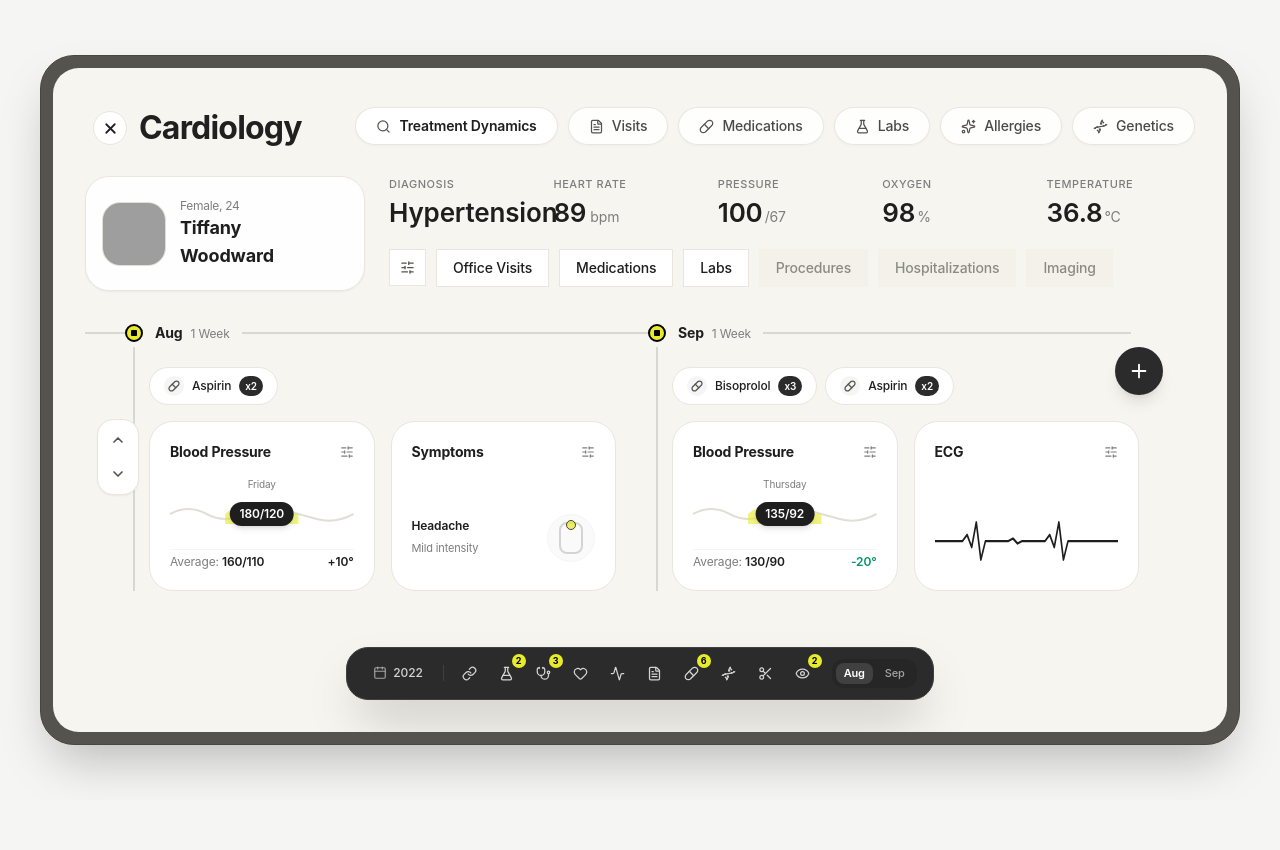
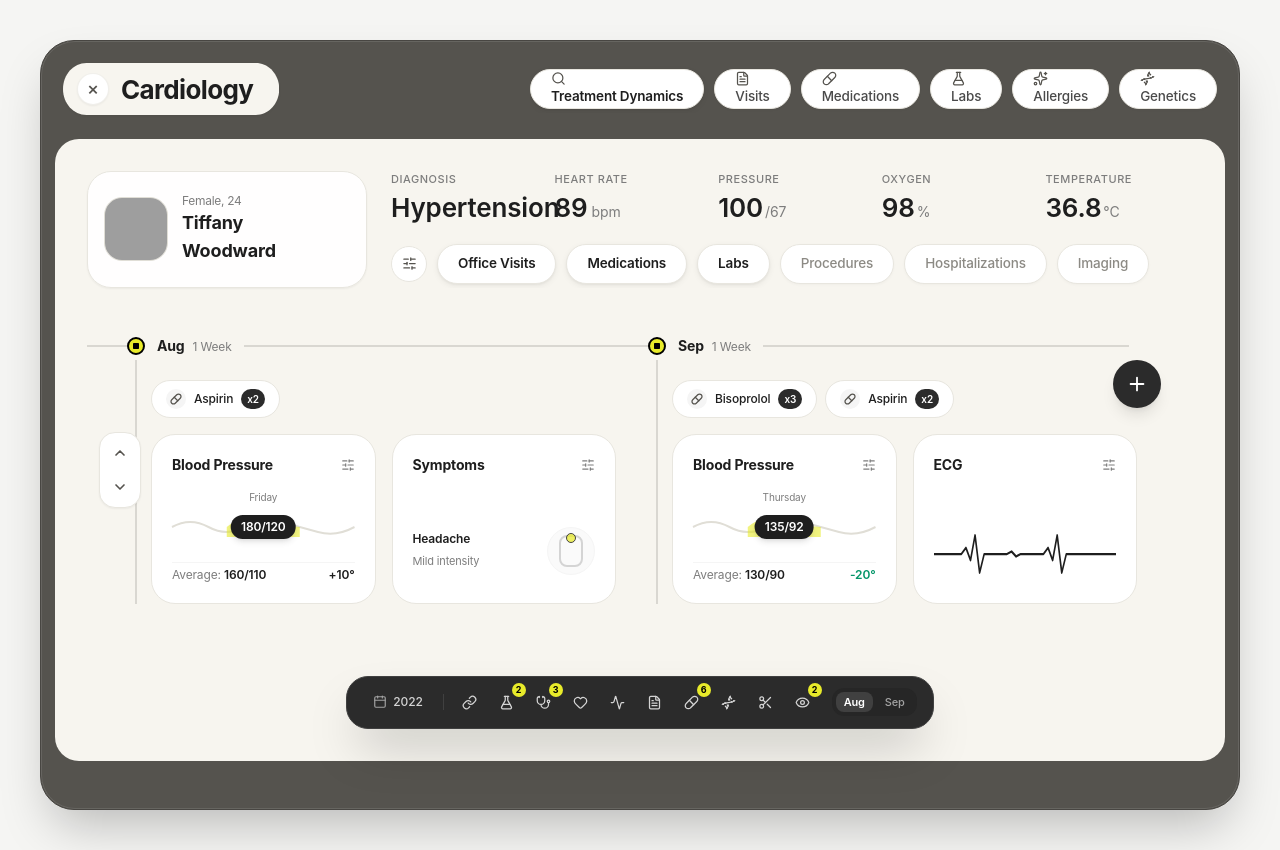
Before and after one commit to Timmy-tek/Unique-Frontend-Design-Test, a React app: page / in a window 1280 px wide. Before the commit the page ends 800 px from the top, so only its background shows below. Built offline with nearby package versions, Linux system fonts and the light colour scheme; grey boxes are pictures that could not be loaded; the HTML template or start-up script is replaced by a standard one.

Commit message:
feat: recreate futuristic medical dashboard with continuous geometry
Co-authored-by: Timmy-tek <193708348+Timmy-tek@users.noreply.github.com>

```diff
--- a/src/App.jsx
+++ b/src/App.jsx
@@ -12,28 +12,29 @@ import { Square } from 'lucide-react';
 export function App() {
   return (
     <DashboardShell>
-      {/* Top Header Section */}
-      <div className="flex flex-col gap-5">
-        {/* Row 1: Header Contour + Top Navigation */}
-        <div className="flex flex-col lg:flex-row lg:items-center justify-between gap-4">
+      {/* Top Header Section on Dark Frame Shell */}
+      <div className="flex flex-col gap-4">
+        {/* Row 1: Top Navigation on Dark Shell + Header Contour */}
+        <div className="flex flex-col lg:flex-row lg:items-center justify-between gap-4 py-2 px-2">
           <HeaderContour />
           <TopNavigation />
         </div>
 
+        {/* Main Inner White Surface Container */}
+        <div className="bg-[#F7F5EF] rounded-[24px] p-4 sm:p-6 lg:p-8 flex flex-col justify-between gap-6">
           {/* Row 2: Patient Card + Medical Metrics & Filter Bar */}
-        <div className="flex flex-col lg:flex-row items-stretch gap-6 mt-1">
+          <div className="flex flex-col lg:flex-row items-stretch gap-6">
             <PatientCard />
             <MetricsAndFilterBar />
           </div>
-      </div>
 
           {/* Main Content Area: Horizontal Medical Timeline */}
-      <div className="relative my-6 flex-1 flex flex-col justify-center">
+          <div className="relative my-4 flex-1 flex flex-col justify-center">
             <TimelineControlsAndNodes />
 
             {/* Timeline Rail Container */}
             <div className="relative w-full py-2 pr-14">
-          {/* Main Horizontal Line - positioned cleanly behind node indicators */}
+              {/* Main Horizontal Line */}
               <div className="absolute top-[17px] left-0 right-16 h-[2px] bg-[#D9D7D1] z-0" />
 
               {/* Timeline Columns (Aug / Sep) */}
@@ -41,7 +42,6 @@ export function App() {
 
                 {/* August Section */}
                 <div className="flex flex-col gap-4 relative">
-              {/* Timeline Node Aug Header */}
                   <div className="flex items-center gap-3 bg-[#F7F5EF] pr-3 w-max z-10">
                     <div className="w-[18px] h-[18px] rounded-full bg-[#E8EB2A] border-2 border-black flex items-center justify-center shadow-xs z-10 cursor-pointer hover:scale-110 transition-transform">
                       <Square size={8} className="fill-black stroke-none" />
@@ -52,17 +52,13 @@ export function App() {
                     </div>
                   </div>
 
-              {/* Vertical Branch Line */}
                   <div className="absolute left-[8px] top-[24px] bottom-0 w-[2px] bg-[#D9D7D1] z-0" />
 
-              {/* August Items Container */}
                   <div className="pl-6 pt-2 flex flex-col gap-4">
-                {/* Medication Capsule */}
                     <div>
                       <MedicationCapsule name="Aspirin" dose="x2" />
                     </div>
 
-                {/* Cards Grid */}
                     <div className="grid grid-cols-1 sm:grid-cols-2 gap-4">
                       <BloodPressureCard
                         day="Friday"
@@ -78,7 +74,6 @@ export function App() {
 
                 {/* September Section */}
                 <div className="flex flex-col gap-4 relative">
-              {/* Timeline Node Sep Header */}
                   <div className="flex items-center gap-3 bg-[#F7F5EF] pr-3 w-max z-10">
                     <div className="w-[18px] h-[18px] rounded-full bg-[#E8EB2A] border-2 border-black flex items-center justify-center shadow-xs z-10 cursor-pointer hover:scale-110 transition-transform">
                       <Square size={8} className="fill-black stroke-none" />
@@ -89,18 +84,14 @@ export function App() {
                     </div>
                   </div>
 
-              {/* Vertical Branch Line */}
                   <div className="absolute left-[8px] top-[24px] bottom-0 w-[2px] bg-[#D9D7D1] z-0" />
 
-              {/* September Items Container */}
                   <div className="pl-6 pt-2 flex flex-col gap-4">
-                {/* Medication Capsules */}
                     <div className="flex flex-wrap gap-2">
                       <MedicationCapsule name="Bisoprolol" dose="x3" />
                       <MedicationCapsule name="Aspirin" dose="x2" />
                     </div>
 
-                {/* Cards Grid */}
                     <div className="grid grid-cols-1 sm:grid-cols-2 gap-4">
                       <BloodPressureCard
                         day="Thursday"
@@ -120,6 +111,8 @@ export function App() {
 
           {/* Bottom Dock Toolbar */}
           <BottomToolbar />
+        </div>
+      </div>
     </DashboardShell>
   );
 }
--- a/src/components/DashboardShell.jsx
+++ b/src/components/DashboardShell.jsx
@@ -1,17 +1,21 @@
 import React from 'react';
 
 /**
- * TopHeaderContour & DashboardShell
- * Recreates the outer dark shell (#55534E) and the inner surface (#F7F5EF)
+ * DashboardShell
+ * The outer dark gray CNC-machined frame (#55534E) containing the inner surface panel (#F7F5EF).
+ * The dark shell serves as the continuous background for the top header navigation area.
  */
 export const DashboardShell = ({ children }) => {
   return (
     <div className="w-full min-h-screen bg-[#F5F5F3] flex items-center justify-center p-3 sm:p-6 lg:p-10 font-sans selection:bg-accent selection:text-black">
-      {/* Outer Dark Frame */}
-      <div className="relative w-full max-w-[1500px] bg-[#55534E] rounded-[34px] p-[10px] sm:p-[12px] shadow-2xl border border-[#484642] overflow-hidden">
+      {/* Outer Dark Frame (~1500px x 760px) */}
+      <div className="relative w-full max-w-[1500px] bg-[#55534E] rounded-[34px] p-[10px] sm:p-[14px] shadow-2xl border border-[#484642] overflow-hidden">
 
-        {/* Inner Surface Panel */}
-        <div className="relative w-full h-full bg-[#F7F5EF] rounded-[26px] overflow-hidden flex flex-col justify-between p-4 sm:p-6 lg:p-8">
+        {/* Outer Frame Highlight */}
+        <div className="absolute inset-0 rounded-[34px] pointer-events-none border border-white/10" />
+
+        {/* Dashboard Canvas Surface Container */}
+        <div className="relative w-full h-full min-h-[740px] flex flex-col justify-between">
           {children}
         </div>
       </div>
--- a/src/components/HeaderContour.jsx
+++ b/src/components/HeaderContour.jsx
@@ -1,27 +1,50 @@
 import React from 'react';
-import { X } from 'lucide-react';
 
 /**
- * HeaderContour
- * Renders the top-left sculpted dip header contour where the dark outer frame (#55534E)
- * seamlessly curves down into the inner dashboard surface (#F7F5EF) around "Cardiology".
+ * Continuous sculpted header contour using SVG Bezier curves.
+ * Creates a smooth, organic flow between the outer dark frame and the header title badge.
  */
-export const HeaderContour = () => {
+export function HeaderContour({ title = "Cardiology" }) {
   return (
-    <div className="relative flex items-center pl-2 pt-1">
-      {/* Close Button + Title */}
-      <div className="relative z-10 flex items-center gap-3">
-        <button
-          aria-label="Close dashboard"
-          className="w-[34px] h-[34px] rounded-full bg-white text-[#202020] flex items-center justify-center shadow-xs hover:bg-neutral-100 hover:scale-105 transition-all duration-200 border border-[#E8E6DF] cursor-pointer"
+    <div className="relative flex items-center gap-3">
+      {/* Sculpted Container using SVG continuous Bezier path */}
+      <div className="relative flex items-center h-[52px]">
+        {/* Background SVG path with continuous smooth Bezier curves */}
+        <svg
+          className="absolute inset-0 w-full h-full text-[#F7F5EF] drop-shadow-sm"
+          preserveAspectRatio="none"
+          viewBox="0 0 240 52"
+          fill="currentColor"
         >
-          <X size={17} strokeWidth={2.5} />
-        </button>
+          {/* Continuous smooth path with sculpted bezier transitions */}
+          <path d="M 26 0
+                   C 11.6 0, 0 11.6, 0 26
+                   C 0 40.4, 11.6 52, 26 52
+                   L 214 52
+                   C 228.4 52, 240 40.4, 240 26
+                   C 240 11.6, 228.4 0, 214 0
+                   Z" />
+        </svg>
 
-        <h1 className="text-[28px] sm:text-[32px] font-bold text-[#202020] tracking-tight font-sans">
-          Cardiology
-        </h1>
+        {/* Content inside the sculpted contour */}
+        <div className="relative z-10 flex items-center gap-3 px-3.5 py-1.5">
+          {/* Close button inside top shell */}
+          <button
+            type="button"
+            className="w-8 h-8 rounded-full bg-white flex items-center justify-center text-[#55534E] hover:bg-[#F0EEE6] transition-all shadow-sm border border-[#E8E6DF]/60 text-lg font-medium leading-none"
+            aria-label="Close"
+          >
+            ×
+          </button>
+
+          {/* Cardiology Title */}
+          <h1 className="text-[26px] font-bold text-[#1E1E1E] tracking-tight pr-3 select-none">
+            {title}
+          </h1>
+        </div>
       </div>
     </div>
   );
-};
+}
+
+export default HeaderContour;
--- a/src/components/MetricsAndFilterBar.jsx
+++ b/src/components/MetricsAndFilterBar.jsx
@@ -1,5 +1,6 @@
 import React from 'react';
 import { SlidersHorizontal } from 'lucide-react';
+import { ShapemorphicPill } from './ShapemorphicPill';
 
 const filterCategories = [
   { id: 'office-visits', label: 'Office Visits', active: true },
@@ -69,22 +70,16 @@ export const MetricsAndFilterBar = () => {
       {/* Secondary Filter Navigation Row */}
       <div className="flex items-center gap-2 sm:gap-2.5 overflow-x-auto py-1 no-scrollbar">
         {/* Sliders / Filter icon pill */}
-        <button className="squircle-pill p-2.5 bg-white text-[#55534E] border border-[#E8E6DF] hover:bg-neutral-50 transition-all cursor-pointer">
+        <button className="w-9 h-9 rounded-full bg-white text-[#55534E] border border-[#E8E6DF] hover:bg-neutral-50 transition-all flex items-center justify-center cursor-pointer shadow-xs">
           <SlidersHorizontal size={15} strokeWidth={2} />
         </button>
 
         {filterCategories.map((cat) => (
-          <button
-            key={cat.id}
-            className={`
-              squircle-pill px-4 py-2 text-xs sm:text-sm font-medium whitespace-nowrap transition-all border cursor-pointer
-              ${cat.active
-                ? 'bg-white text-[#1E1E1E] border-[#E8E6DF] shadow-xs'
-                : 'bg-[#F2F0E8]/70 text-[#8C8A84] border-transparent hover:bg-white/80 hover:text-black'}
-            `}
-          >
-            {cat.label}
-          </button>
+          <ShapemorphicPill key={cat.id} active={cat.active}>
+            <span className={cat.active ? 'text-[#1E1E1E]' : 'text-[#8C8A84]'}>
+              {cat.label}
+            </span>
+          </ShapemorphicPill>
         ))}
       </div>
     </div>
--- /dev/null
+++ b/src/components/ShapemorphicPill.jsx
@@ -0,0 +1,46 @@
+import React from 'react';
+
+/**
+ * Shapemorphic pill button component using continuous curvature.
+ */
+export function ShapemorphicPill({
+  children,
+  active = false,
+  onClick,
+  className = '',
+  icon: Icon,
+  badge
+}) {
+  return (
+    <button
+      type="button"
+      onClick={onClick}
+      className={`relative inline-flex items-center justify-center h-10 px-5 text-[13.5px] font-medium transition-all duration-200 group select-none ${
+        active
+          ? 'text-[#1E1E1E] font-semibold'
+          : 'text-[#4A4A4A] hover:text-[#1E1E1E]'
+      } ${className}`}
+      style={{
+        borderRadius: '20px',
+        backgroundColor: active ? '#FFFFFF' : '#FFFFFF',
+        border: '1px solid #E8E6DF',
+        boxShadow: active
+          ? '0 2px 6px rgba(0,0,0,0.06), 0 1px 2px rgba(0,0,0,0.04)'
+          : '0 1px 3px rgba(0,0,0,0.03)',
+        transition: 'transform 0.2s cubic-bezier(0.2, 0.8, 0.2, 1), box-shadow 0.2s cubic-bezier(0.2, 0.8, 0.2, 1)'
+      }}
+    >
+      <div className="relative z-10 flex items-center gap-2">
+        {Icon && <Icon className="w-4 h-4 text-[#6E6E6E] group-hover:text-[#1E1E1E] transition-colors stroke-[1.75]" />}
+        <span>{children}</span>
+        {badge && (
+          <span className="ml-1 text-[11px] font-semibold bg-[#2B2B2B] text-white px-1.5 py-0.5 rounded-full leading-none">
+            {badge}
+          </span>
+        )}
+      </div>
+    </button>
+  );
+}
+
+export default ShapemorphicPill;
--- a/src/components/TopNavigation.jsx
+++ b/src/components/TopNavigation.jsx
@@ -1,5 +1,6 @@
 import React from 'react';
 import { Search, FileText, Pill, FlaskConical, Sparkles, Dna } from 'lucide-react';
+import { ShapemorphicPill } from './ShapemorphicPill';
 
 const navItems = [
   { id: 'treatment', label: 'Treatment Dynamics', icon: Search, primary: true },
@@ -16,19 +17,12 @@ export const TopNavigation = () => {
       {navItems.map((item) => {
         const Icon = item.icon;
         return (
-          <button
-            key={item.id}
-            className={`
-              shapemorphic-pill flex items-center gap-2 px-4 py-2 sm:px-5 sm:py-2 text-xs sm:text-sm font-medium
-              whitespace-nowrap transition-all duration-200 cursor-pointer border border-[#E8E6DF]
-              ${item.primary
-                ? 'bg-white text-[#1E1E1E] shadow-xs font-semibold'
-                : 'bg-white/90 text-[#4A4A4A] hover:bg-white hover:text-black'}
-            `}
-          >
+          <ShapemorphicPill key={item.id} active={item.primary}>
             <Icon size={15} className="text-[#55534E]" strokeWidth={2} />
-            <span>{item.label}</span>
-          </button>
+            <span className={item.primary ? 'font-semibold' : 'font-medium text-[#4A4A4A]'}>
+              {item.label}
+            </span>
+          </ShapemorphicPill>
         );
       })}
     </nav>
```
Lines whose indentation alone changed are shown as unchanged.
